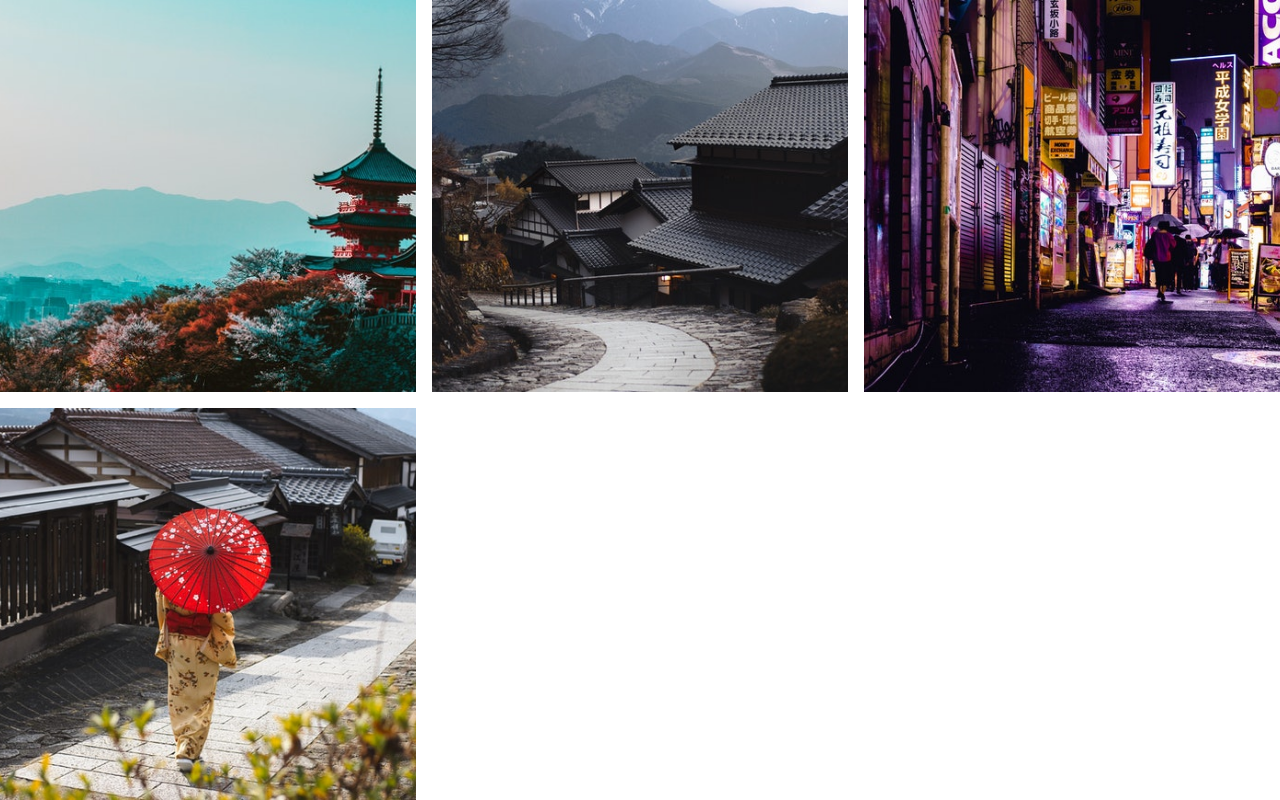
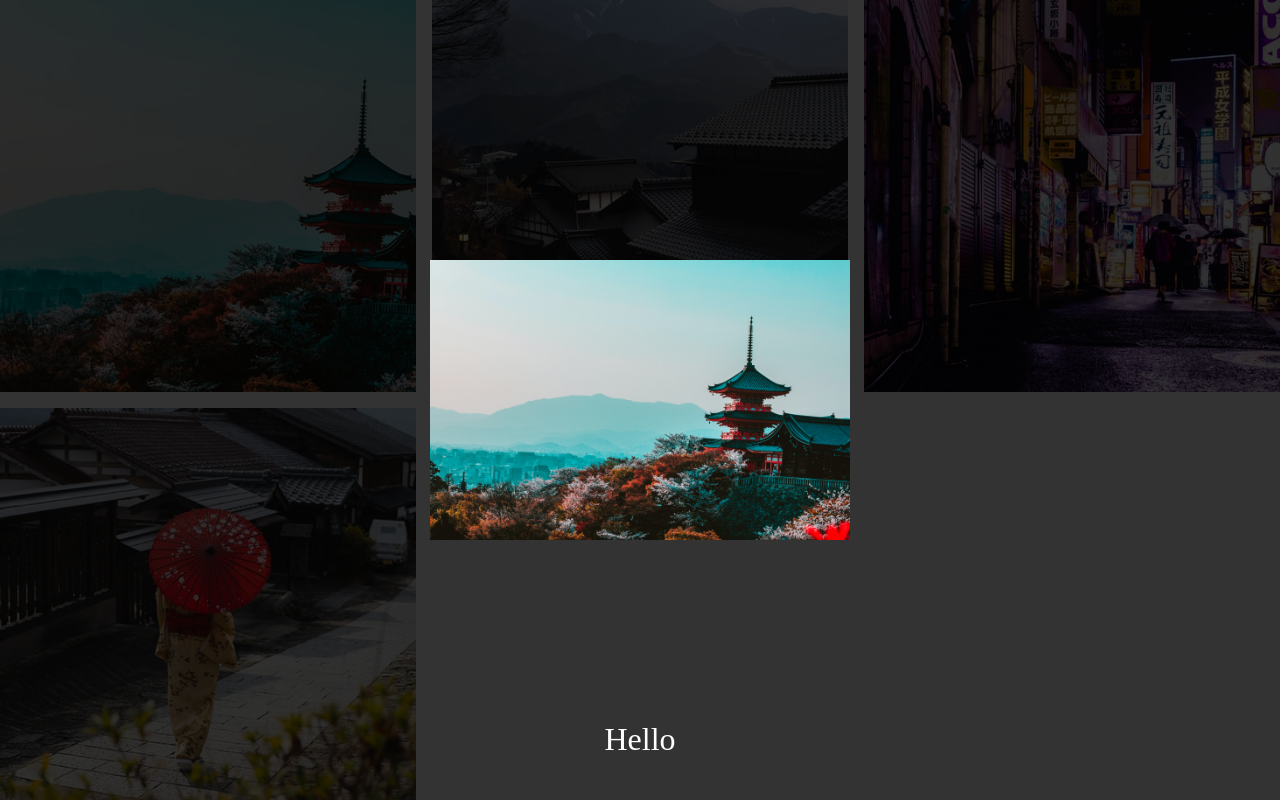
Before and after one commit to shivam-ops/js-image-popup, a website: page index.html in a window 1280 px wide. Both pictures are taken after a click on the picture 208 px from the left and 196 px from the top of the page. Drawn offline with Linux system fonts and the light colour scheme.

Commit message:
adding app.js and some correction in css

```diff
--- a/app.js
+++ b/app.js
@@ -0,0 +1,19 @@
+const modal = document.querySelector(".modal");
+const previews = document.querySelectorAll(".gallery img");
+const original = document.querySelector(".full-img");
+const imgText = document.querySelector(".caption");
+
+previews.forEach(preview => {
+    preview.addEventListener("click", () => {
+        modal.classList.add("open");
+        original.classList.add("open");
+    });
+});
+
+
+modal.addEventListener('click', (e) => {
+    if(e.target.classList.contains("modal")) {
+        modal.classList.remove("open");
+        original.classList.remove("open");
+    }
+});
--- a/style.css
+++ b/style.css
@@ -30,7 +30,7 @@
 }
 
 .modal {
-    background: rgba(0, 0, 0, 0.6);
+    background: rgba(0, 0, 0, 0.8);
     position: fixed;
     top: 0;
     left: 0;
@@ -38,16 +38,17 @@
     height: 100%;
     opacity: 0;
     pointer-events: none;
+    transition: 0.25s ease-out;
 }
 
 .modal.open {
     opacity: 1;
-
+    pointer-events: all;
 }
 
 .full-img {
     position: absolute;
-    height: 90%;
+    height: 70%;
     top: 50%;
     left: 50%;
     transform: translate(-50%, -50%) scale(0.5);
```
